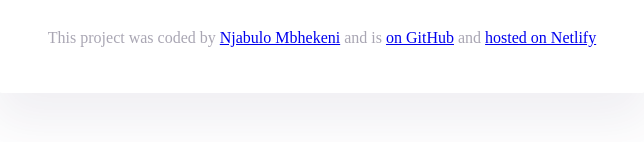
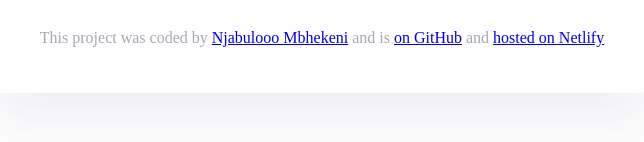
Before and after one commit to MbhekeniN/Weather-app, a plain HTML site: page index.html in a window 1280 px wide. Shown: the part 316-458 px from the top of the page, 318-962 px from the left. Drawn offline with nearby package versions, Linux system fonts and the light colour scheme; a web font is replaced by a local one.

Commit message:
Update index.html

```diff
--- a/index.html
+++ b/index.html
@@ -57,7 +57,7 @@
       <footer>
         <p>
           This project was coded by
-          <a href="https://github.com/MbhekeniN?tab=repositories" target="_blank">Njabulo Mbhekeni</a> and is
+          <a href="https://github.com/MbhekeniN?tab=repositories" target="_blank">Njabulooo Mbhekeni</a> and is
           <a href="https://github.com/MbhekeniN/Weather-app" target="_blank"> on GitHub</a> and
           <a href="https://app.netlify.com/teams/mbhekenin/overview" target="_blank">hosted on Netlify</a>
         </p>
```
